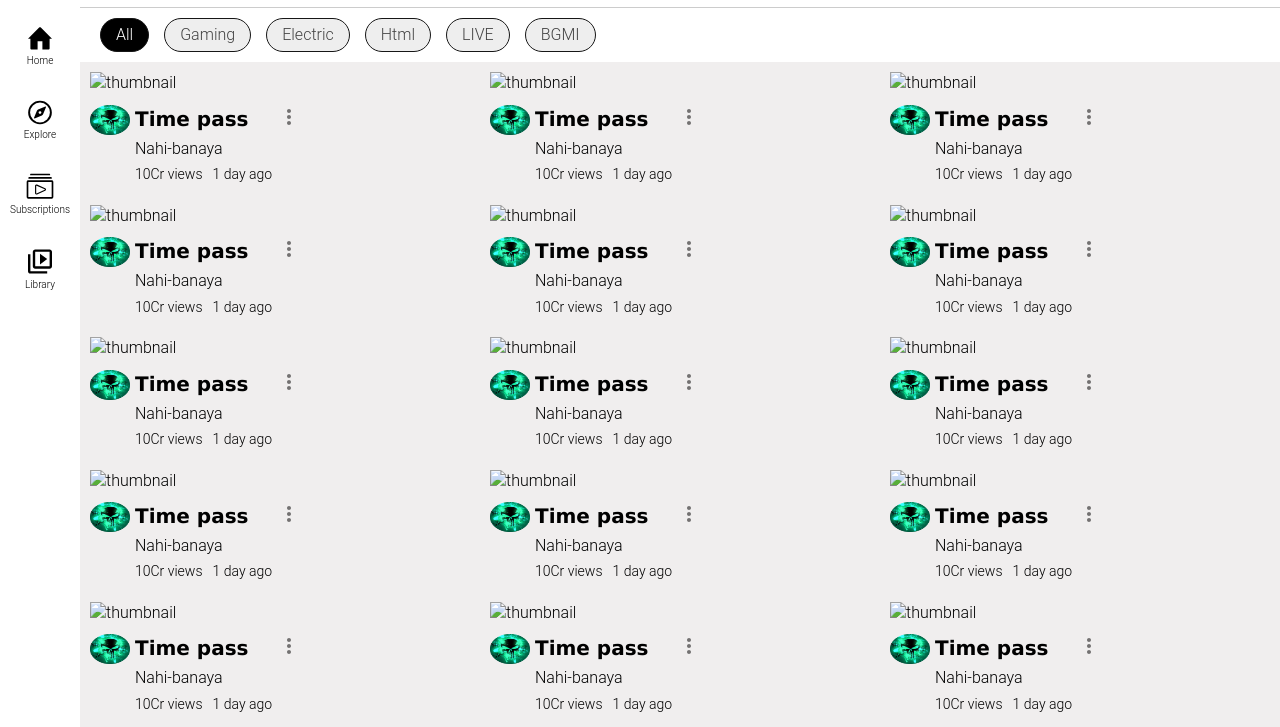
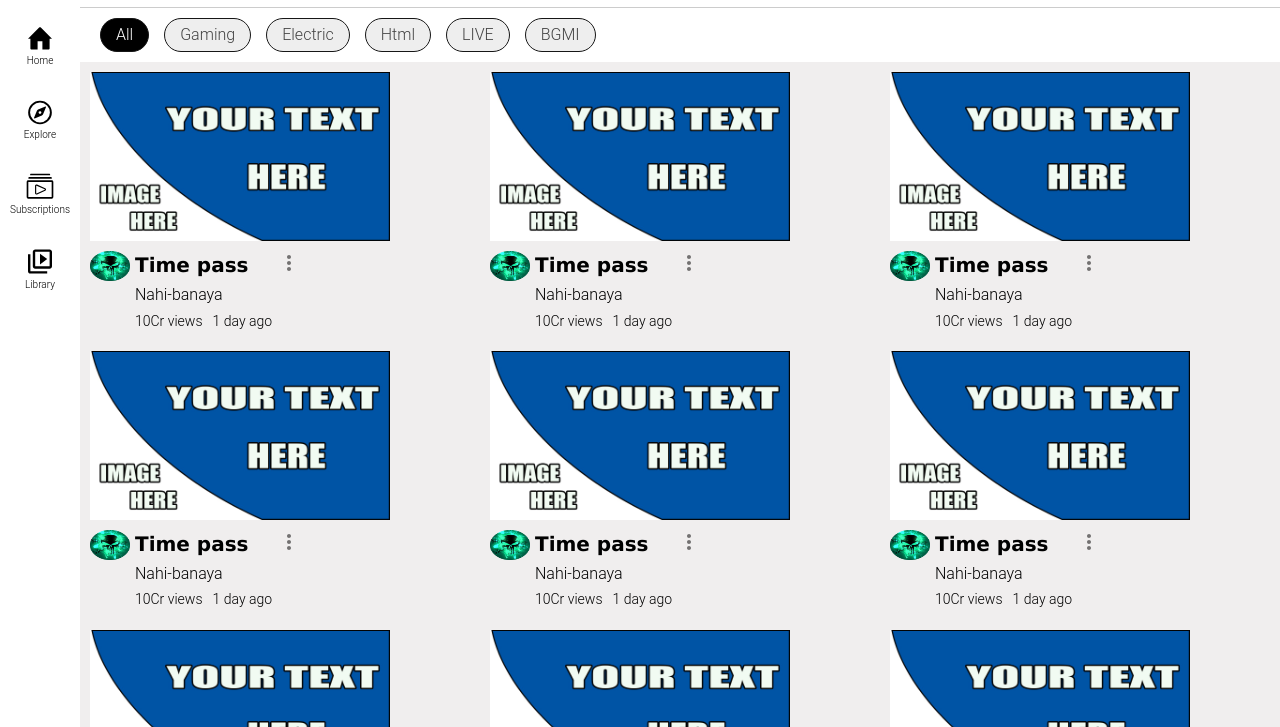
Before and after one commit to apunkkadon/yt, a plain HTML site: page index.html in a window 1280 px wide. Shown: the part 73-800 px from the top of the page. Drawn offline with Linux system fonts and the light colour scheme; the site is published under a folder, as on GitHub Pages, so addresses that start at the root find nothing.

Commit message:
Update index.html

```diff
--- a/index.html
+++ b/index.html
@@ -261,7 +261,7 @@
         <main>
           <div class="card-container">
             <div class="card">
-              <img src="/thumbnail.jpg" alt="thumbnail" />
+              <img src="./thumbnail.jpg" alt="thumbnail" />
               <div class="avatar-content">
                 <div class="avatar">
                     <img style="width: 40px;height: 30px;" src="./thj.png" alt="avatar" />
@@ -282,7 +282,7 @@
               </div>
             </div>
             <div class="card">
-                <img src="/thumbnail.jpg" alt="thumbnail" />
+                <img src="./thumbnail.jpg" alt="thumbnail" />
               <div class="avatar-content">
                 <div class="avatar">
                     <img style="width: 40px;height: 30px;" src="./thj.png" alt="avatar" />
@@ -302,7 +302,7 @@
               </div>
             </div>
             <div class="card">
-                <img src="/thumbnail.jpg" alt="thumbnail" />
+                <img src="./thumbnail.jpg" alt="thumbnail" />
               <div class="avatar-content">
                 <div class="avatar">
                     <img style="width: 40px;height: 30px;" src="./thj.png" alt="avatar" />
@@ -322,7 +322,7 @@
               </div>
             </div>
             <div class="card">
-                <img src="/thumbnail.jpg" alt="thumbnail" />
+                <img src="./thumbnail.jpg" alt="thumbnail" />
               <div class="avatar-content">
                 <div class="avatar">
                     <img style="width: 40px;height: 30px;" src="./thj.png" alt="avatar" />
@@ -342,7 +342,7 @@
               </div>
             </div>
             <div class="card">
-                <img src="/thumbnail.jpg" alt="thumbnail" />
+                <img src="./thumbnail.jpg" alt="thumbnail" />
               <div class="avatar-content">
                 <div class="avatar">
                     <img style="width: 40px;height: 30px;" src="./thj.png" alt="avatar" />
@@ -362,7 +362,7 @@
               </div>
             </div>
             <div class="card">
-                <img src="/thumbnail.jpg" alt="thumbnail" />
+                <img src="./thumbnail.jpg" alt="thumbnail" />
               <div class="avatar-content">
                 <div class="avatar">
                     <img style="width: 40px;height: 30px;" src="./thj.png" alt="avatar" />
@@ -382,7 +382,7 @@
               </div>
             </div>
             <div class="card">
-                <img src="/thumbnail.jpg" alt="thumbnail" />
+                <img src="./thumbnail.jpg" alt="thumbnail" />
               <div class="avatar-content">
                 <div class="avatar">
                     <img style="width: 40px;height: 30px;" src="./thj.png" alt="avatar" />
@@ -402,7 +402,7 @@
               </div>
             </div>
             <div class="card">
-                <img src="/thumbnail.jpg" alt="thumbnail" />
+                <img src="./thumbnail.jpg" alt="thumbnail" />
               <div class="avatar-content">
                 <div class="avatar">
                     <img style="width: 40px;height: 30px;" src="./thj.png" alt="avatar" />
@@ -422,7 +422,7 @@
               </div>
             </div>
             <div class="card">
-                <img src="/thumbnail.jpg" alt="thumbnail" />
+                <img src="./thumbnail.jpg" alt="thumbnail" />
               <div class="avatar-content">
                 <div class="avatar">
                     <img style="width: 40px;height: 30px;" src="./thj.png" alt="avatar" />
@@ -442,7 +442,7 @@
               </div>
             </div>
             <div class="card">
-                <img src="/thumbnail.jpg" alt="thumbnail" />
+                <img src="./thumbnail.jpg" alt="thumbnail" />
               <div class="avatar-content">
                 <div class="avatar">
                     <img style="width: 40px;height: 30px;" src="./thj.png" alt="avatar" />
@@ -462,7 +462,7 @@
               </div>
             </div>
             <div class="card">
-                <img src="/thumbnail.jpg" alt="thumbnail" />
+                <img src="./thumbnail.jpg" alt="thumbnail" />
               <div class="avatar-content">
                 <div class="avatar">
                     <img style="width: 40px;height: 30px;" src="./thj.png" alt="avatar" />
@@ -482,7 +482,7 @@
               </div>
             </div>
             <div class="card">
-                <img src="/thumbnail.jpg" alt="thumbnail" />
+                <img src="./thumbnail.jpg" alt="thumbnail" />
               <div class="avatar-content">
                 <div class="avatar">
                     <img style="width: 40px;height: 30px;" src="./thj.png" alt="avatar" />
@@ -502,7 +502,7 @@
               </div>
             </div>
             <div class="card">
-                <img src="/thumbnail.jpg" alt="thumbnail" />
+                <img src="./thumbnail.jpg" alt="thumbnail" />
               <div class="avatar-content">
                 <div class="avatar">
                     <img style="width: 40px;height: 30px;" src="./thj.png" alt="avatar" />
@@ -522,7 +522,7 @@
               </div>
             </div>
             <div class="card">
-                <img src="/thumbnail.jpg" alt="thumbnail" />
+                <img src="./thumbnail.jpg" alt="thumbnail" />
               <div class="avatar-content">
                 <div class="avatar">
                     <img style="width: 40px;height: 30px;" src="./thj.png" alt="avatar" />
@@ -542,7 +542,7 @@
               </div>
             </div>
             <div class="card">
-                <img src="/thumbnail.jpg" alt="thumbnail" />
+                <img src="./thumbnail.jpg" alt="thumbnail" />
               <div class="avatar-content">
                 <div class="avatar">
                     <img style="width: 40px;height: 30px;" src="./thj.png" alt="avatar" />
@@ -563,7 +563,7 @@
             </div>
 
             <div class="card">
-                <img src="/thumbnail.jpg" alt="thumbnail" />
+                <img src="./thumbnail.jpg" alt="thumbnail" />
               <div class="avatar-content">
                 <div class="avatar">
                     <img style="width: 40px;height: 30px;" src="./thj.png" alt="avatar" />
```
